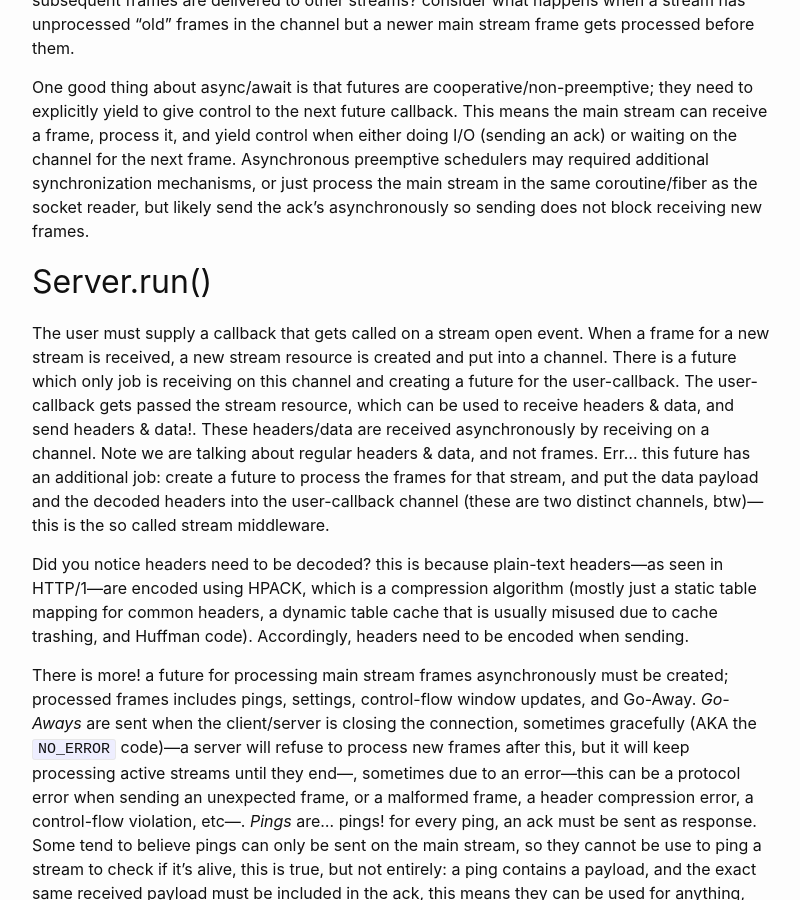
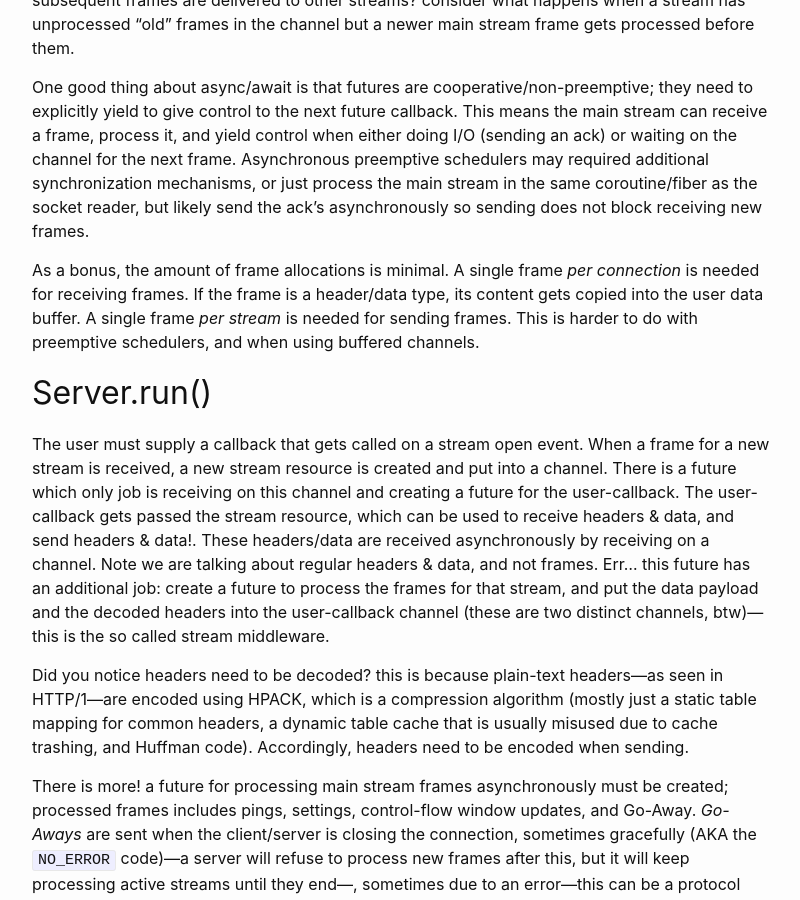
Before and after one commit to nitely/nitely.github.io, a Jekyll site: the page built from _posts/2024-10-23-http-2-in-depth-server-client-design.md, in a window 1280 px wide and 900 px high, scrolled down 1294 px. Shown: the whole window, without its empty margins (238-1038 px from the left). Built offline with Jekyll 4.4.1, drawn with Linux system fonts in a browser that asks for light colours.

Commit message:
allocation note

```diff
--- a/_posts/2024-10-23-http-2-in-depth-server-client-design.md
+++ b/_posts/2024-10-23-http-2-in-depth-server-client-design.md
@@ -32,6 +32,8 @@ Asynchronous units—futures, coroutines, fibers, etc—such as socket reader, t
 In nim-hyperx, all communication between these units are done through unbuffered channels. This means sending through a channel will block until another unit receives the value. Using buffered channels—or a bounded queue—showed no performance improvement in nim-hyperx; and it created funny race conditions: remember main stream frames must be processed before subsequent frames are delivered to other streams? consider what happens when a stream has unprocessed "old" frames in the channel but a newer main stream frame gets processed before them.
 
 One good thing about async/await is that futures are cooperative/non-preemptive; they need to explicitly yield to give control to the next future callback. This means the main stream can receive a frame, process it, and yield control when either doing I/O (sending an ack) or waiting on the channel for the next frame. Asynchronous preemptive schedulers may required additional synchronization mechanisms, or just process the main stream in the same coroutine/fiber as the socket reader, but likely send the ack's asynchronously so sending does not block receiving new frames.
+
+As a bonus, the amount of frame allocations is minimal. A single frame *per connection* is needed for receiving frames. If the frame is a header/data type, its content gets copied into the user data buffer. A single frame *per stream* is needed for sending frames. This is harder to do with preemptive schedulers, and when using buffered channels.
 
 ## Server.run()
 
```
